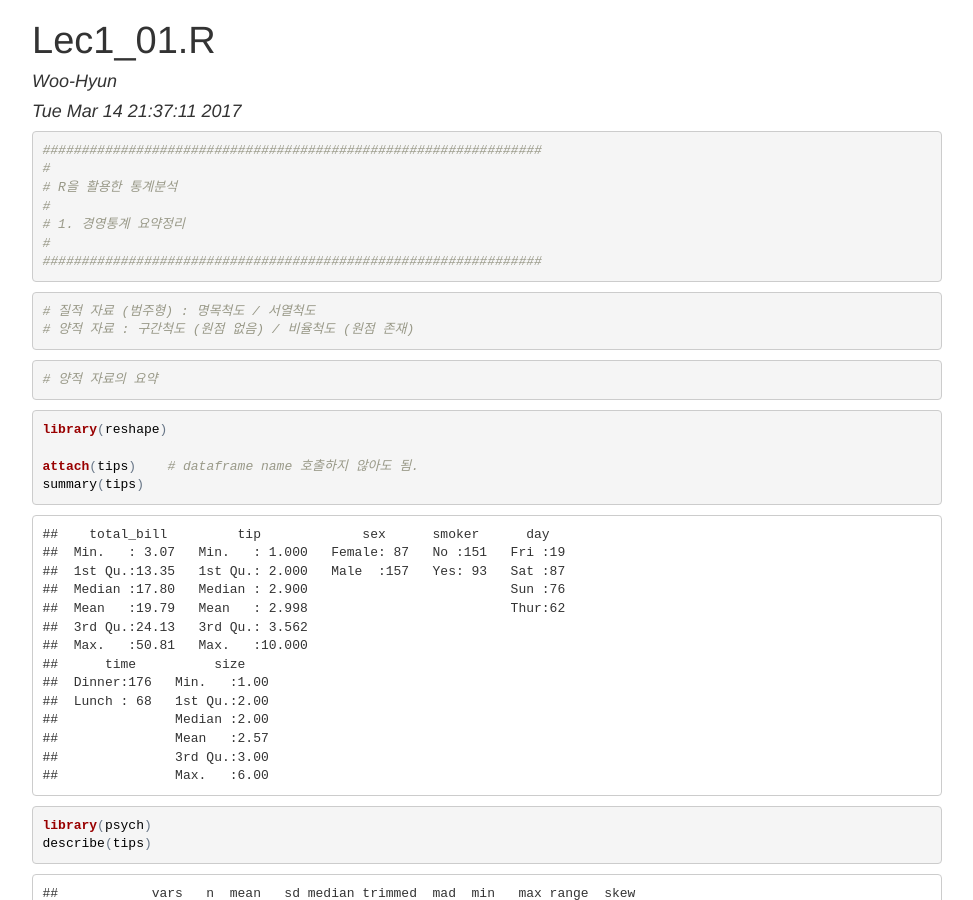
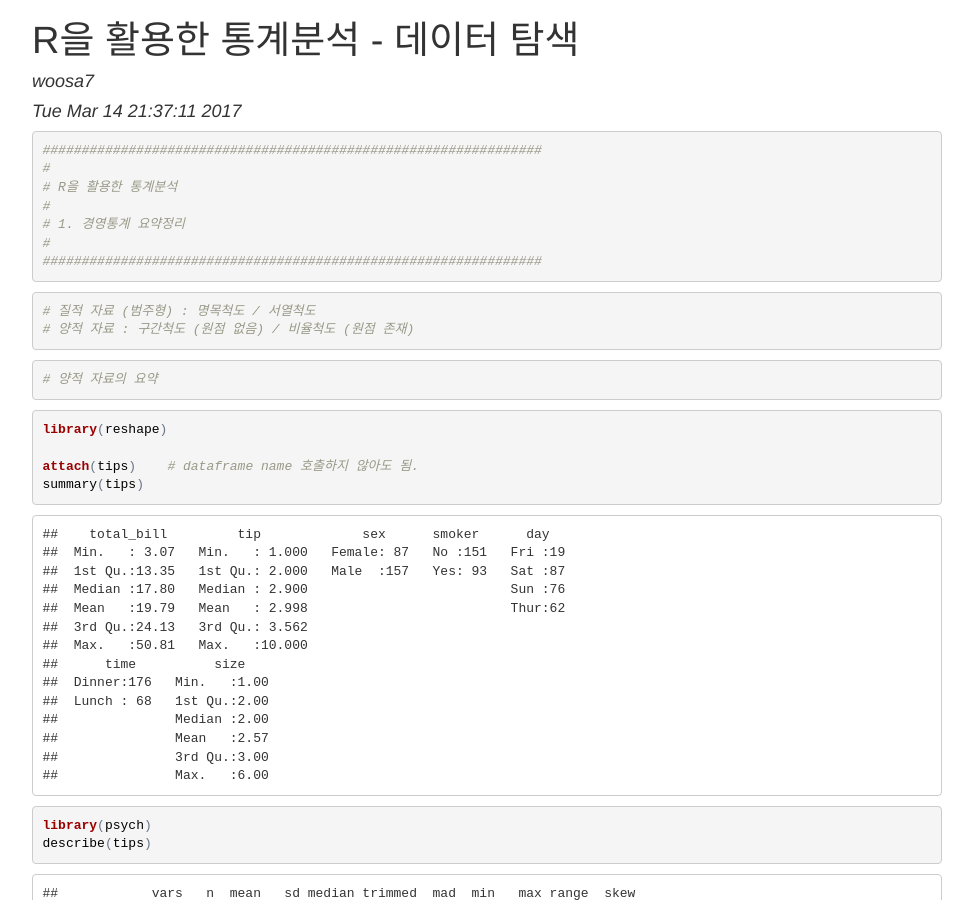
Before and after one commit to woosa7/woosa7.github.io, a Jekyll site: the page _posts/2016-07-05-R통계분석_데이터탐색.html, which Jekyll copies as it is, in a window 1280 px wide and 900 px high. Shown: the whole window, without its empty margins (153-1126 px from the left). Built offline with Jekyll 4.4.1, drawn with Linux system fonts in a browser that asks for light colours.

Commit message:
R statistics

```diff
--- a/_posts/2016-07-05-R통계분석_데이터탐색.html
+++ b/_posts/2016-07-05-R통계분석_데이터탐색.html
@@ -116,8 +116,8 @@ $(document).ready(function () {
 
 
 
-<h1 class="title toc-ignore">Lec1_01.R</h1>
-<h4 class="author"><em>Woo-Hyun</em></h4>
+<h1 class="title toc-ignore">R을 활용한 통계분석 - 데이터 탐색</h1>
+<h4 class="author"><em>woosa7</em></h4>
 <h4 class="date"><em>Tue Mar 14 21:37:11 2017</em></h4>
 
 </div>
```
